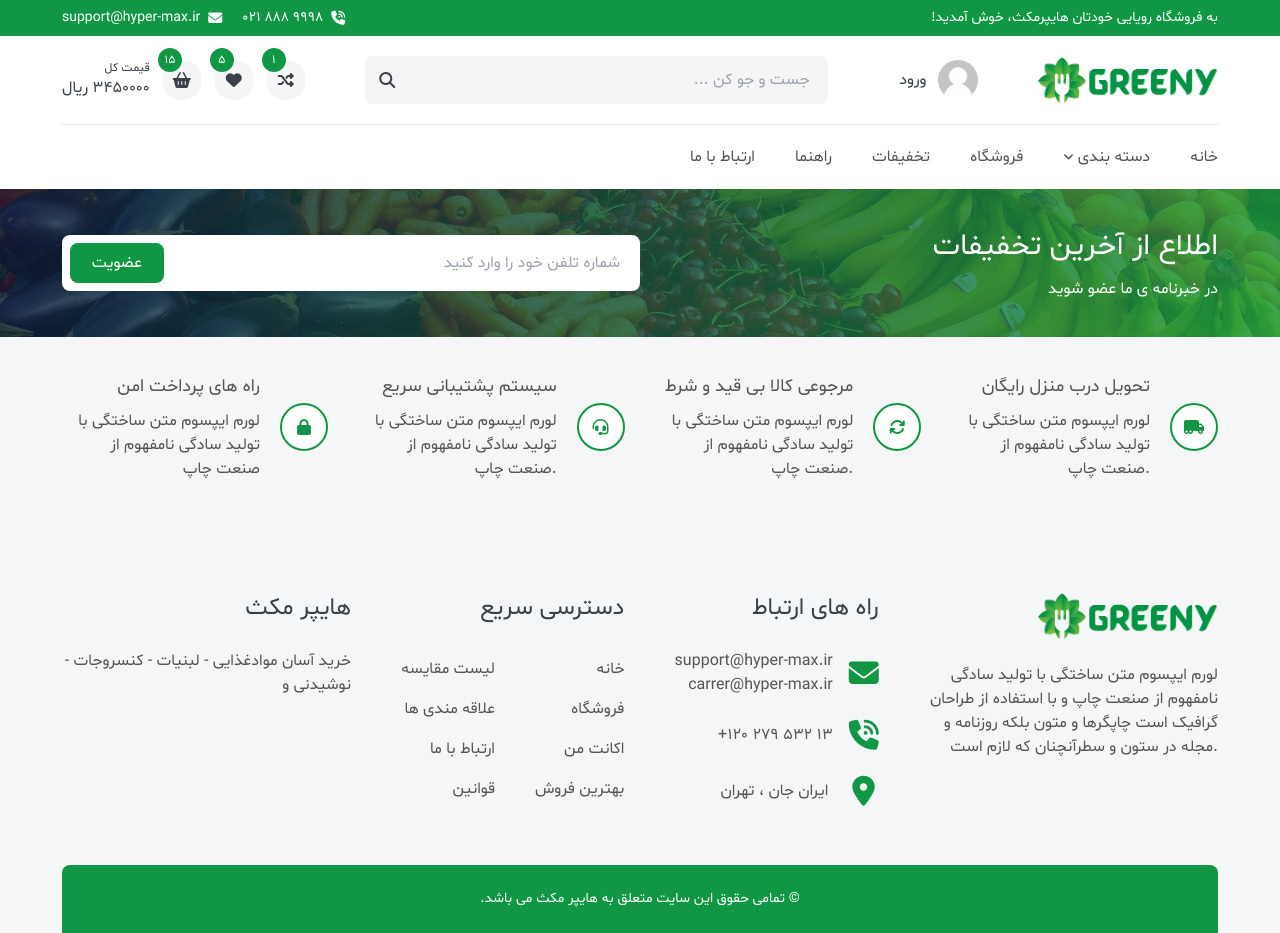
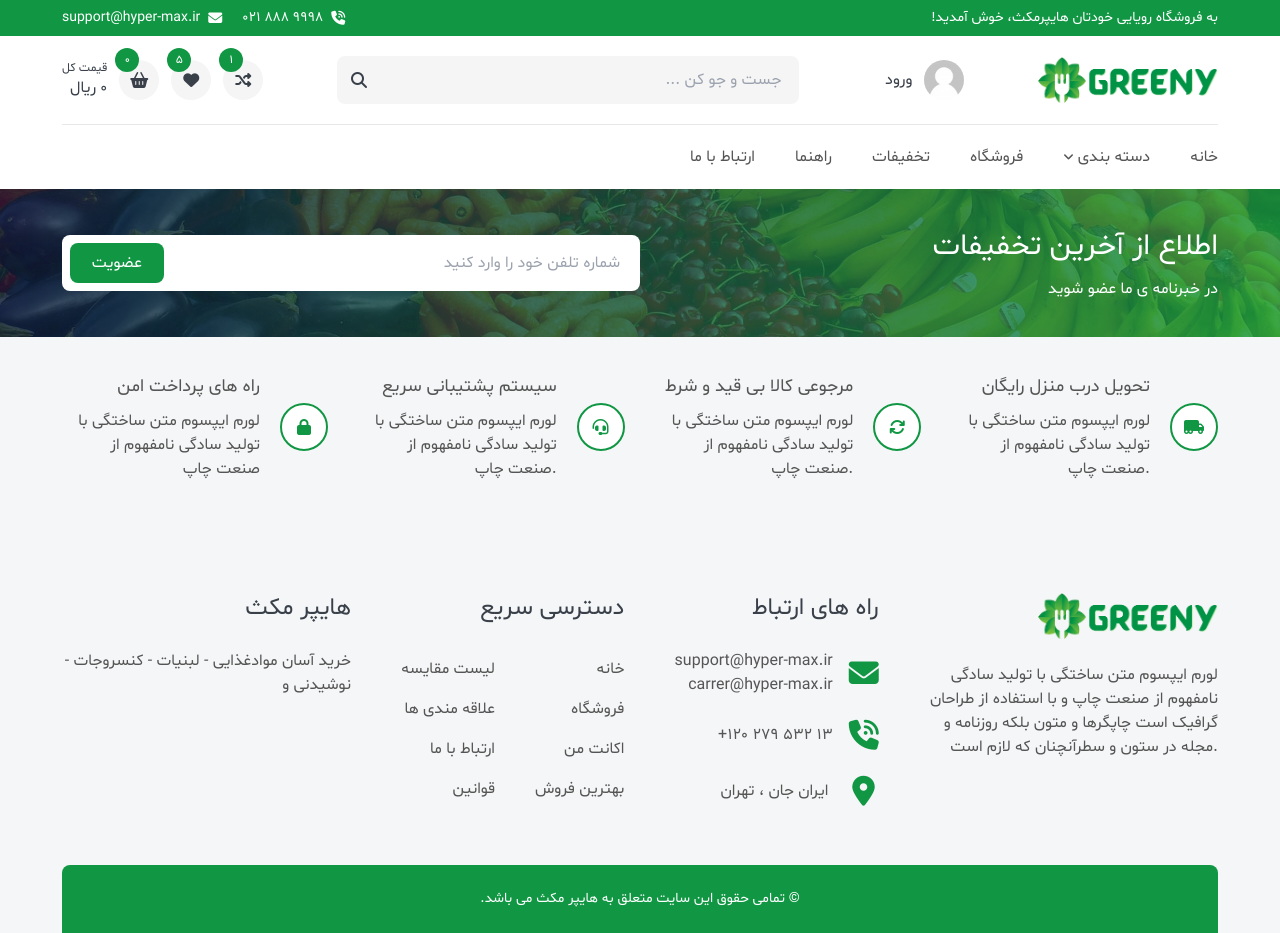
Before and after one commit to hamedghaaderi/Hypermax-Front-end-2024, a React (Vite) app: page / in a window 1280 px wide. Built offline with nearby package versions, Linux system fonts and the light colour scheme.

Commit message:
feat: create a zustand store for managing cart
add onClick on buttons

```diff
--- a/src/App.tsx
+++ b/src/App.tsx
@@ -11,7 +11,7 @@ const App = () => {
     {
       path: "/shop",
       element: <ShopPage />
-    }
+    },
   ]);
   return <>{routes}</>;
 };
--- a/src/components/header.tsx
+++ b/src/components/header.tsx
@@ -3,12 +3,18 @@ import user from "../../public/image/user.png";
 import { Link } from "react-router-dom";
 import TopHeader from "./sub components/topheader";
 import { useState } from "react";
+import useBasket from "../store/basket";
 
 const Header = () => {
   const [show, setShow] = useState(false);
   window.addEventListener("scroll", () => {
     !show && window.scrollY > 130 && setShow(true);
     show && window.scrollY <= 130 && setShow(false);
+  });
+  const { products, invoice } = useBasket((state: any) => state);
+  let total = 0;
+  products.map((_product: any) => {
+    return (total += _product.quantity);
   });
 
   return (
@@ -74,13 +80,13 @@ const Header = () => {
                 <button className="h-10 w-10 relative flex flex-row-reverse justify-center items-center bg-chalk text-heading rounded-full ml-3 transition-colors duration-300 hover:bg-primary hover:text-white">
                   <i className="fa-solid fa-basket-shopping"></i>
                   <div className="absolute h-6 w-6 flex items-center justify-center bg-primary text-white -top-3 -left-1 rounded-full text-xs">
-                    15
+                    {total}
                   </div>
                 </button>
                 <div className="flex flex-col items-end justify-between cursor-default">
                   <span className="text-xs">قیمت کل</span>
                   <span className="flex flex-row-reverse justify-between items-center">
-                    <span>3450000</span>
+                    <span>{invoice.totalPrice}</span>
                     <span className="mr-1">ریال</span>
                   </span>
                 </div>
--- a/src/components/mobilemenu.tsx
+++ b/src/components/mobilemenu.tsx
@@ -2,10 +2,16 @@ import { Link } from "react-router-dom";
 import user from "../../public/image/user.png";
 import { useState } from "react";
 import AsideMenu from "./sub components/asidemenu";
+import useBasket from "../store/basket";
 
 const MobileMenu = () => {
   const [showAside, setShowAside] = useState(false);
   !showAside && (document.body.style.overflow = "visible");
+  const { products } = useBasket((state: any) => state);
+  let total = 0;
+  products.map((_product: any) => {
+    return (total += _product.quantity);
+  });
 
   return (
     <>
@@ -25,7 +31,7 @@ const MobileMenu = () => {
           <i className="fa-solid fa-basket-shopping mb-2"></i>
           <span className="text-xs tablet:text-sm">سبد خرید</span>
           <div className="absolute h-6 w-6 flex items-center justify-center bg-primary text-white -top-3 -right-3 rounded-full text-xs">
-            15
+            {total}
           </div>
         </button>
         <Link
--- a/src/components/sub components/add.tsx
+++ b/src/components/sub components/add.tsx
@@ -1,7 +1,20 @@
-const Add = () => {
+import useBasket from "../../store/basket";
+
+interface IAdd {
+  id: number;
+  name: string;
+  price: number;
+  rate: number;
+  discount: number;
+  imageURL: string;
+  off: number
+}
+
+const Add = (props: IAdd) => {
+  const {add} = useBasket((state: any) => state.action)
   return (
     <>
-      <button className="text-heading font-shabnam bg-border w-full flex flex-row-reverse items-center justify-center hover:text-white hover:bg-primary transition-colors duration-300 h-9 py-1 rounded-lg">
+      <button onClick={()=> add(props, props.off)} className="text-heading font-shabnam bg-border w-full flex flex-row-reverse items-center justify-center hover:text-white hover:bg-primary transition-colors duration-300 h-9 py-1 rounded-lg">
         <i className="fa-solid fa-basket-shopping"></i>
         <span className="mr-2">افزودن</span>
       </button>
--- a/src/components/sub components/addremove.tsx
+++ b/src/components/sub components/addremove.tsx
@@ -1,14 +1,30 @@
-const AddRemove = () => {
+import useBasket from "../../store/basket";
+
+interface IAdd {
+  id: number;
+  name: string;
+  price: number;
+  rate: number;
+  discount: number;
+  imageURL: string;
+  off: number
+}
+
+const AddRemove = (props: IAdd) => {
+  const {add , remove} = useBasket((state: any) => state.action)
+  const {products} = useBasket((state: any) => state)
+  const item = products.find((_product: any) => _product.id === props.id);
+
   return (
     <>
       <div className="w-full h-9 font-shabnam flex flex-row-reverse items-center justify-between">
-        <button className="flex items-center justify-center w-23% h-8 rounded-lg transition-colors duration-300 bg-border text-text hover:bg-primary hover:text-white">
+        <button onClick={() => add(props, props.off)} className="flex items-center justify-center w-23% h-8 rounded-lg transition-colors duration-300 bg-border text-text hover:bg-primary hover:text-white">
           <i className="fa-solid fa-plus"></i>
         </button>
         <div className="w-1/2 h-full flex items-center justify-center cursor-default rounded-lg bg-primary text-white">
-          12
+          {item.quantity}
         </div>
-        <button className="flex items-center justify-center w-23% h-8 rounded-lg transition-colors duration-300 bg-border text-text hover:bg-primary hover:text-white">
+        <button onClick={() => remove(props, props.off)} className="flex items-center justify-center w-23% h-8 rounded-lg transition-colors duration-300 bg-border text-text hover:bg-primary hover:text-white">
           <i className="fa-solid fa-minus"></i>
         </button>
       </div>
--- a/src/components/sub components/productitem.tsx
+++ b/src/components/sub components/productitem.tsx
@@ -1,3 +1,4 @@
+import useBasket from "../../store/basket";
 import Add from "./add";
 import AddRemove from "./addremove";
 
@@ -10,14 +11,13 @@ interface IProductItem {
   imageURL: string;
 }
 
-const ProductItem = ({
-  id,
-  name,
-  price,
-  rate,
-  discount,
-  imageURL,
-}: IProductItem) => {
+const ProductItem = (props: IProductItem) => {
+  const { id, name, price, rate, discount, imageURL } = props;
+  const { products, invoice } = useBasket((state: any) => state);
+  console.log('invoice: ', invoice);
+  const isExist: boolean = products.some(
+    (_product: any) => _product.id === props.id
+  );
   return (
     <>
       <div className="mb-12 tablet:last:mb-12 last:mb-0 p-4 h-340px relative bg-white w-60 font-shabnam border-2 border-white transition-colors duration-300 hover:border-primary hover:border-2 rounded-xl">
@@ -36,7 +36,7 @@ const ProductItem = ({
           <div className="text-text text-center cursor-default">{name}</div>
           <div className="flex flex-row items-center justify-center cursor-default">
             <span className="flex flex-row-reverse justify-between items-center text-primary">
-              <span>{price - (price  * discount)}</span>
+              <span>{price - price * discount}</span>
               <span className="mr-1">ریال</span>
             </span>
             {discount !== 0 && (
@@ -45,7 +45,7 @@ const ProductItem = ({
               </span>
             )}
           </div>
-          <Add />
+          {isExist ? <AddRemove off={price - price * discount} {...props} /> : <Add off={price - price * discount} {...props} />}
           <div className="absolute cursor-pointer top-4 left-4 text-primary">
             <i className="fa-solid fa-heart"></i>
           </div>
--- /dev/null
+++ b/src/store/basket.ts
@@ -0,0 +1,70 @@
+import { create } from "zustand";
+
+const useBasket = create((set, get: () => any) => ({
+  products: [],
+  invoice: {
+    totalPrice: 0,
+  },
+  action: {
+    add: (product: any, off: number) => {
+      const alreadyExist: boolean = get().products.some(
+        (_product: any) => _product.id === product.id
+      );
+      if (alreadyExist) {
+        return set((oldBasket: any) => ({
+          invoice: {
+            totalPrice: oldBasket.invoice.totalPrice + off,
+          },
+          products: oldBasket.products.map((_product: any) => {
+            if (_product.id === product.id) {
+              return {
+                ...product,
+                quantity: _product.quantity + 1,
+              };
+            }
+            return _product;
+          }),
+        }));
+      }
+
+      set((oldBasket: any) => ({
+        invoice: {
+          totalPrice: oldBasket.invoice.totalPrice + off,
+        },
+        products: [...oldBasket.products, { ...product, quantity: 1 }],
+      }));
+    },
+    remove: (product: any, off: number) => {
+      const shouldRemove = get().products.some(
+        (_product: any) =>
+          _product.quantity === 1 && _product.id === product.id
+      );
+      if (shouldRemove) {
+        return set((oldBasket: any) => ({
+          invoice: {
+            totalPrice: oldBasket.invoice.totalPrice - off,
+          },
+          products: oldBasket.products.filter(
+            (_product: any) => _product.id !== product.id
+          ),
+        }));
+      }
+
+      set((oldBasket: any) => ({
+        invoice: {
+          totalPrice: oldBasket.invoice.totalPrice - off,
+        },
+        products: oldBasket.products.map((_product: any) => {
+          if (_product.id === product.id) {
+            return {
+              ...product,
+              quantity: _product.quantity - 1,
+            };
+          }
+          return _product;
+        }),
+      }));
+    },
+  },
+}));
+export default useBasket;
--- a/src/test data/fakedata.ts
+++ b/src/test data/fakedata.ts
@@ -3,7 +3,7 @@ const test = {
       {
         "id": 1,
         "name": "ماست کاله",
-        "price": 60,
+        "price": 600000,
         "rate": 5,
         "discount": 0.2,
         "imageURL": "https://dkstatics-public.digikala.com/digikala-products/4aaad88b3280c8ebfb91d4bb2e56c28c2e7216ec_1683963499.jpg?x-oss-process=image/resize,m_lfit,h_600,w_600/quality,q_90"
@@ -11,7 +11,7 @@ const test = {
       {
         "id": 2,
         "name": "شیر کاکائو",
-        "price": 90,
+        "price": 900000,
         "rate": 3,
         "discount": 0.08,
         "imageURL": "https://dkstatics-public.digikala.com/digikala-products/b205f3410722db176a374effabb95fa516349030_1709470856.jpg?x-oss-process=image/resize,m_lfit,h_600,w_600/quality,q_90"
@@ -19,7 +19,7 @@ const test = {
       {
         "id": 3,
         "name": "نوشابه کوکا",
-        "price": 85,
+        "price": 850000,
         "rate": 4,
         "discount": 0,
         "imageURL": "https://encrypted-tbn0.gstatic.com/images?q=tbn:ANd9GcSHAN3YWHffal748UOp71QpzWllcWW-zHEBJw&s"
@@ -27,7 +27,7 @@ const test = {
       {
         "id": 4,
         "name": "کره پگاه",
-        "price": 75,
+        "price": 750000,
         "rate": 1,
         "discount": 0.1,
         "imageURL": "https://dkstatics-public.digikala.com/digikala-products/f7884661a211390b9a5bf928513e1c624be4e227_1709291361.jpg?x-oss-process=image/resize,w_1600/quality,q_80"
@@ -35,7 +35,7 @@ const test = {
       {
         "id": 5,
         "name": "ماست سنتی",
-        "price": 100,
+        "price": 1000000,
         "rate": 2,
         "discount": 0.02,
         "imageURL": "https://dkstatics-public.digikala.com/digikala-products/d513db79ade30cc23cf391283cd4c47a7b641733_1701248722.jpg?x-oss-process=image/resize,w_1600/quality,q_80"
@@ -43,7 +43,7 @@ const test = {
       {
         "id": 6,
         "name": "کره بادام زمینی",
-        "price": 40,
+        "price": 400000,
         "rate": 4,
         "discount": 1,
         "imageURL": "https://dkstatics-public.digikala.com/digikala-products/110614553.jpg?x-oss-process=image/resize,w_1600/quality,q_80"
@@ -51,7 +51,7 @@ const test = {
       {
         "id": 7,
         "name": "توت فرنگی",
-        "price": 36,
+        "price": 360000,
         "rate": 5,
         "discount": 0.15,
         "imageURL": "https://dkstatics-public.digikala.com/digikala-products/2697889.jpg?x-oss-process=image/resize,w_1600/quality,q_80"
@@ -59,7 +59,7 @@ const test = {
       {
         "id": 8,
         "name": "میوه های تابستانی مرغوب",
-        "price": 1,
+        "price": 10000,
         "rate": 3,
         "discount": 0.85,
         "imageURL": "https://dkstatics-public.digikala.com/digikala-products/31f541f6328bd66be8dac4404a2bdab9b2689f2c_1646736060.jpg?x-oss-process=image/resize,m_lfit,h_800,w_800/quality,q_90"
```
